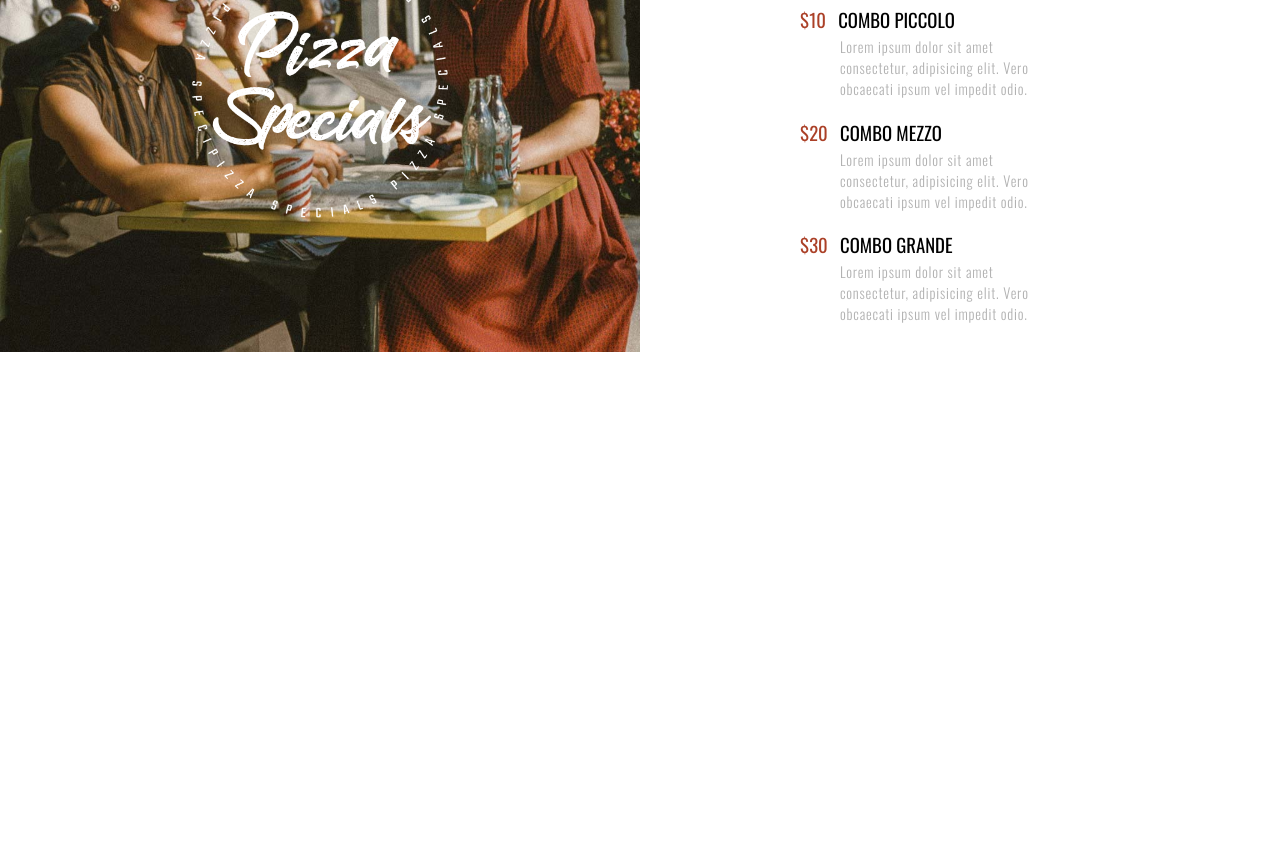
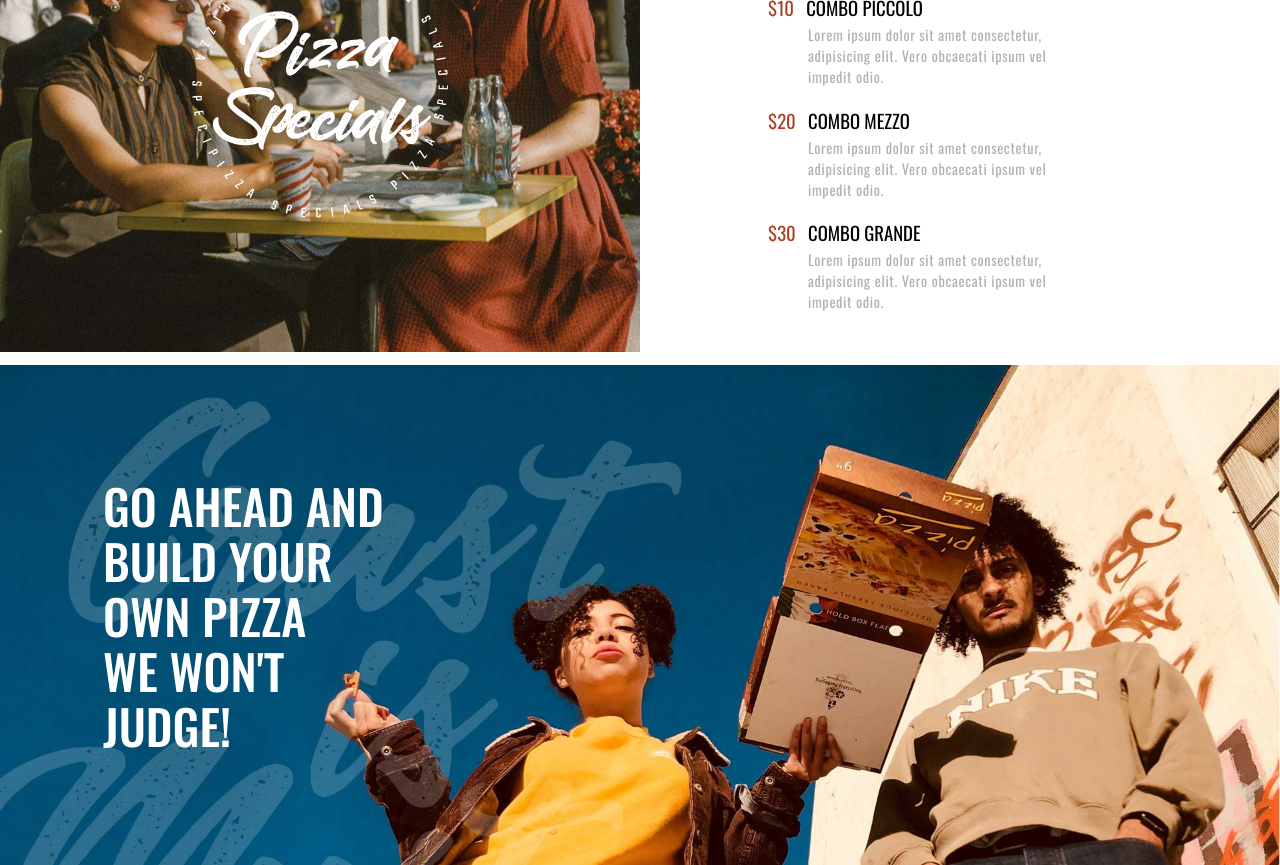
Before and after one commit to Cal-107/proj-html-vuejs, a Vue app: page / in a window 1280 px wide. Shown: the part 1420-2285 px from the top of the page. Before the commit the page ends 1785 px from the top, so only its background shows below. Built offline with nearby package versions, Linux system fonts and the light colour scheme.

Commit message:
add build your pizza section

```diff
--- a/src/App.vue
+++ b/src/App.vue
@@ -8,6 +8,7 @@
       <Section1 />
       <Section2 />
       <PizzeSpecials />
+      <BuildYourPizza />
     </main>
 
     <!-- Start Footer -->
@@ -20,6 +21,7 @@ import Header from "@/components/Header.vue";
 import Section1 from "@/components/Section1.vue";
 import Section2 from "@/components/Section2.vue";
 import PizzeSpecials from "@/components/PizzeSpecials.vue";
+import BuildYourPizza from "@/components/BuildYourPizza.vue";
 import Footer from "@/components/Footer.vue";
 
 export default {
@@ -29,6 +31,7 @@ export default {
     Section1,
     Section2,
     PizzeSpecials,
+    BuildYourPizza,
     Footer,
   },
 };
--- /dev/null
+++ b/src/components/BuildYourPizza.vue
@@ -0,0 +1,43 @@
+<template>
+  <section>
+    <div class="container">
+      <div class="quote upCase d-flx alignIteCent">
+        <p>
+          go ahead and <br />
+          build your <br />
+          own pizza <br />
+          we won't <br />
+          judge!
+        </p>
+      </div>
+    </div>
+  </section>
+</template>
+
+<script>
+export default {
+  name: "BuildYourPizza",
+};
+</script>
+
+<style lang="scss" scoped>
+@import "@/styles/variables";
+@import "@/styles/utilities";
+section {
+  height: 500px;
+  background-image: url(../assets/img/h3-background-img.jpg);
+  background-size: cover;
+  .container {
+    height: 100%;
+  }
+  .quote {
+    padding-left: 3rem;
+    width: 50%;
+    height: 100%;
+    font-size: 3rem;
+    font-weight: 500;
+    line-height: 55px;
+    color: $text-color-1;
+  }
+}
+</style>
--- a/src/components/PizzeSpecials.vue
+++ b/src/components/PizzeSpecials.vue
@@ -84,7 +84,7 @@ section {
   }
   .menu-list {
     .menu-box {
-      width: 50%;
+      width: 60%;
       .title {
         font-size: 2rem;
         font-weight: 500;
@@ -103,10 +103,10 @@ section {
       }
       .description,
       .description2 {
-        font-weight: 300;
+        font-weight: 400;
         width: 76%;
         color: $text-color-4;
-        letter-spacing: 0.05rem;
+        letter-spacing: 0.04rem;
       }
       ul {
         li {
--- a/src/styles/globals.scss
+++ b/src/styles/globals.scss
@@ -1,4 +1,4 @@
-@import './variables.scss';
+@import "./variables.scss";
 
 // Reset
 * {
```
Lines whose indentation alone changed are shown as unchanged.
